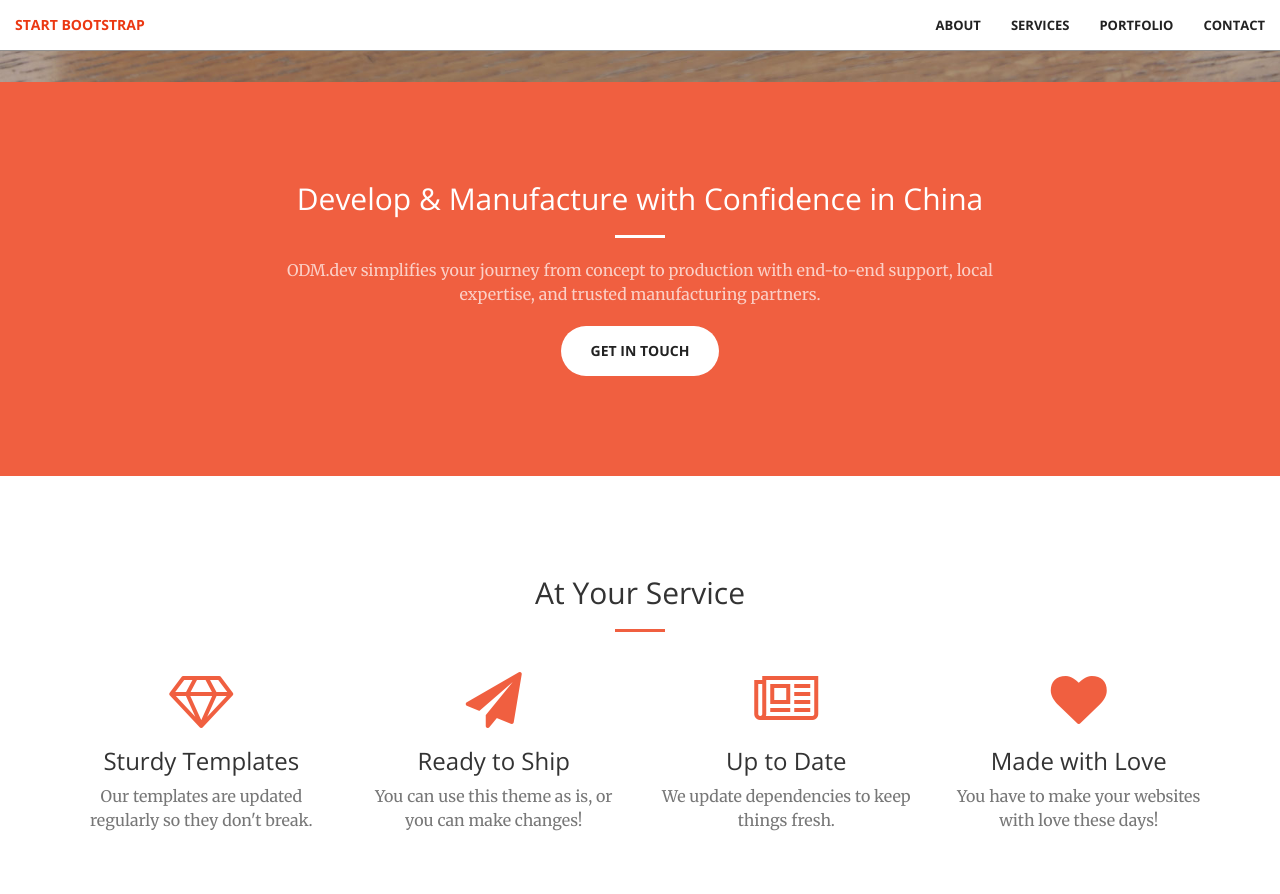
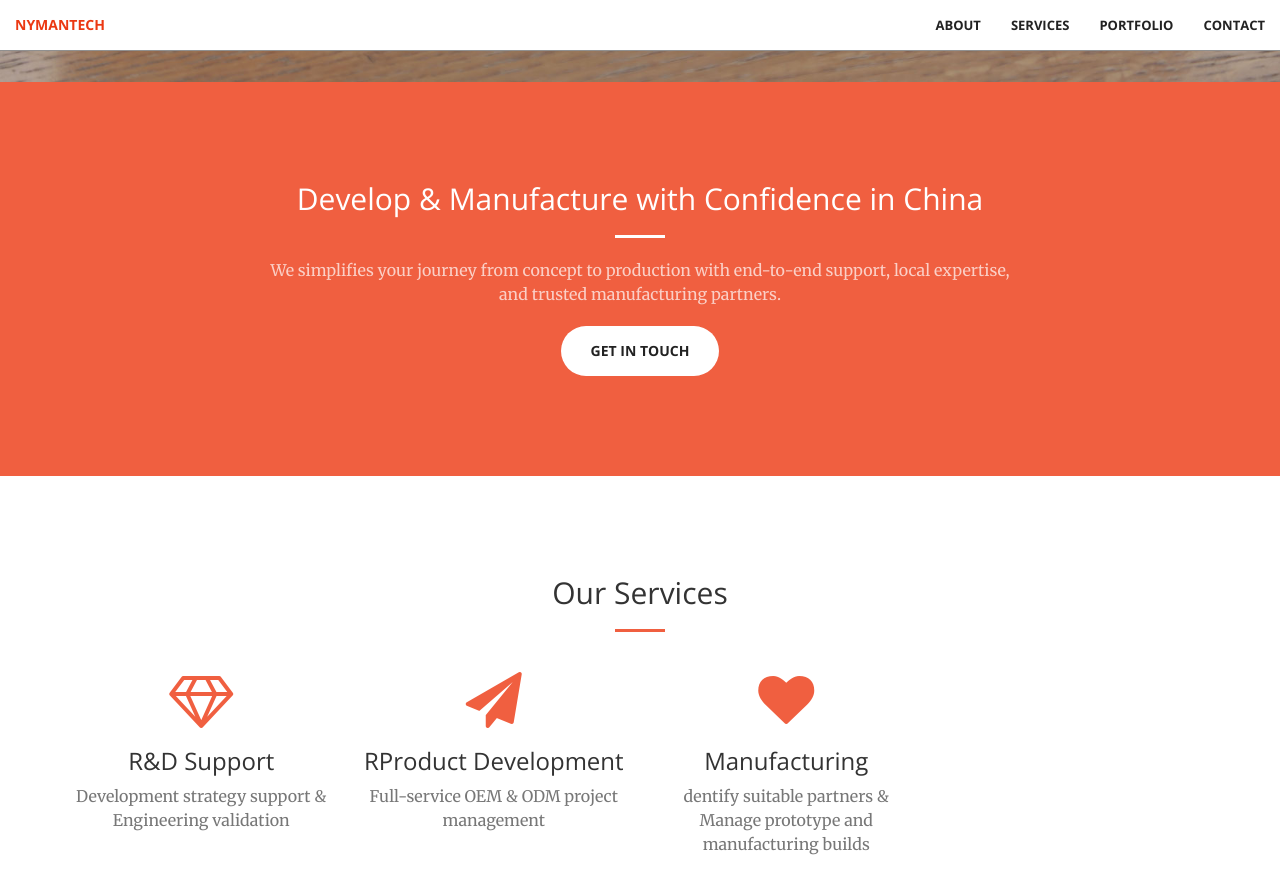
Before and after one commit to nymantech/nymantech.github.io, a Jekyll site: the page built from index.html, in a window 1280 px wide and 900 px high, scrolled down 818 px. Shown: the top 894 px of the window. Built offline with Jekyll 4.4.1, drawn with Linux system fonts in a browser that asks for light colours.

Commit message:
updated multiple files

```diff
--- a/_includes/call-to-action.html
+++ b/_includes/call-to-action.html
@@ -4,7 +4,7 @@
             <div class="col-lg-8 col-lg-offset-2 text-center">
                 <h2 class="section-heading">Develop & Manufacture with Confidence in China</h2>
                 <hr class="light">
-                <p class="text-faded">ODM.dev simplifies your journey from concept to production with end-to-end support, local expertise, and trusted manufacturing partners.</p>
+                <p class="text-faded">We simplifies your journey from concept to production with end-to-end support, local expertise, and trusted manufacturing partners.</p>
                 <a href="#" class="btn btn-default btn-xl">Get in Touch</a>
             </div>
         </div>
--- a/_includes/head.html
+++ b/_includes/head.html
@@ -6,7 +6,7 @@
     <meta name="description" content="">
     <meta name="author" content="">
 
-    <title>Creative - Start Bootstrap Theme</title>
+    <title>Nymantech - Develop & Manufacture with Confidence in China</title>
 
     <!-- Bootstrap Core CSS -->
     <link rel="stylesheet" href="css/bootstrap.min.css" type="text/css">
--- a/_includes/nav.html
+++ b/_includes/nav.html
@@ -8,7 +8,7 @@
                 <span class="icon-bar"></span>
                 <span class="icon-bar"></span>
             </button>
-            <a class="navbar-brand page-scroll" href="#page-top">Start Bootstrap</a>
+            <a class="navbar-brand page-scroll" href="#page-top">Nymantech</a>
         </div>
 
         <!-- Collect the nav links, forms, and other content for toggling -->
--- a/_includes/services.html
+++ b/_includes/services.html
@@ -2,7 +2,7 @@
     <div class="container">
         <div class="row">
             <div class="col-lg-12 text-center">
-                <h2 class="section-heading">At Your Service</h2>
+                <h2 class="section-heading">Our Services</h2>
                 <hr class="primary">
             </div>
         </div>
@@ -12,29 +12,22 @@
             <div class="col-lg-3 col-md-6 text-center">
                 <div class="service-box">
                     <i class="fa fa-4x fa-diamond wow bounceIn text-primary"></i>
-                    <h3>Sturdy Templates</h3>
-                    <p class="text-muted">Our templates are updated regularly so they don't break.</p>
+                    <h3>R&D Support</h3>
+                    <p class="text-muted">Development strategy support & Engineering validation</p>
                 </div>
             </div>
             <div class="col-lg-3 col-md-6 text-center">
                 <div class="service-box">
                     <i class="fa fa-4x fa-paper-plane wow bounceIn text-primary" data-wow-delay=".1s"></i>
-                    <h3>Ready to Ship</h3>
-                    <p class="text-muted">You can use this theme as is, or you can make changes!</p>
-                </div>
-            </div>
-            <div class="col-lg-3 col-md-6 text-center">
-                <div class="service-box">
-                    <i class="fa fa-4x fa-newspaper-o wow bounceIn text-primary" data-wow-delay=".2s"></i>
-                    <h3>Up to Date</h3>
-                    <p class="text-muted">We update dependencies to keep things fresh.</p>
+                    <h3>RProduct Development</h3>
+                    <p class="text-muted">Full-service OEM & ODM project management</p>
                 </div>
             </div>
             <div class="col-lg-3 col-md-6 text-center">
                 <div class="service-box">
                     <i class="fa fa-4x fa-heart wow bounceIn text-primary" data-wow-delay=".3s"></i>
-                    <h3>Made with Love</h3>
-                    <p class="text-muted">You have to make your websites with love these days!</p>
+                    <h3>Manufacturing</h3>
+                    <p class="text-muted">dentify suitable partners & Manage prototype and manufacturing builds</p>
                 </div>
             </div>
         </div>
```
